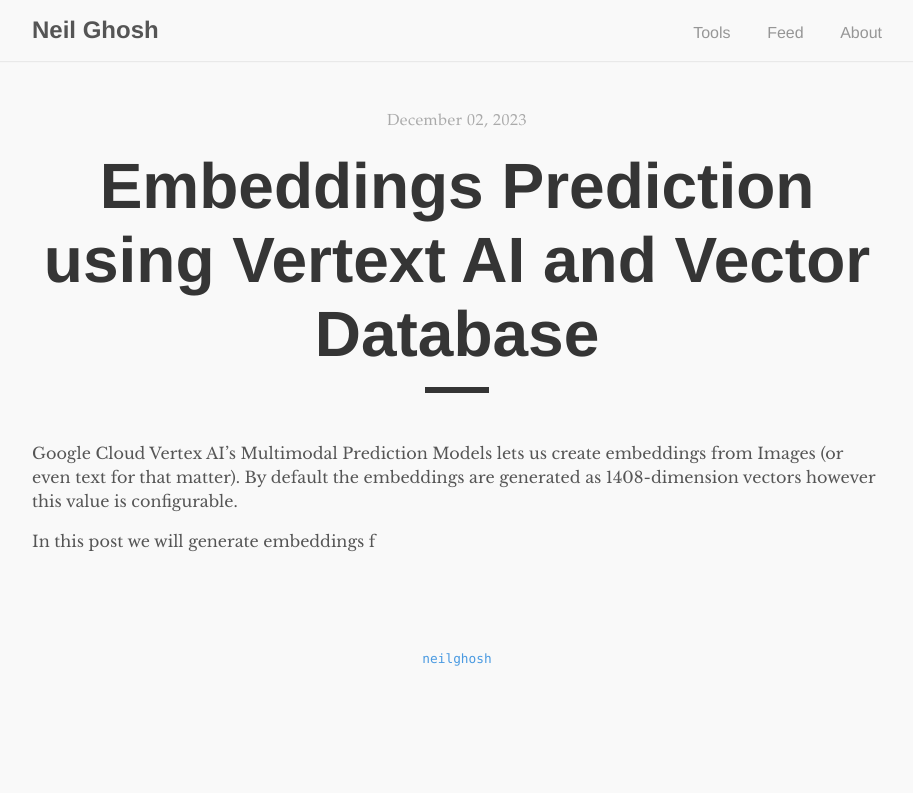
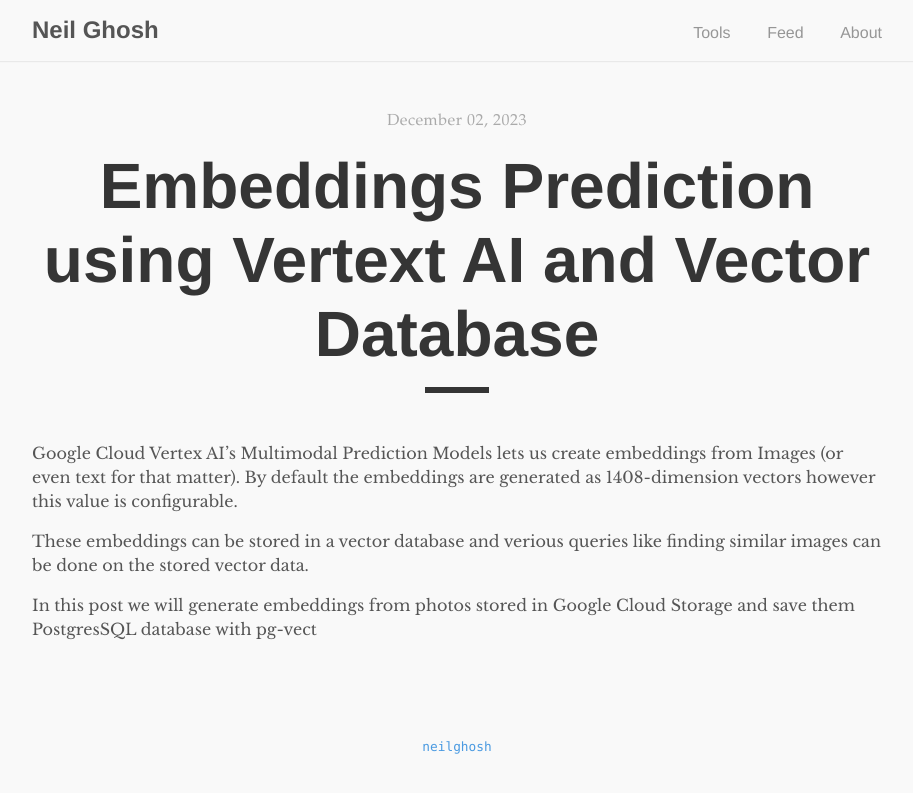
Before and after one commit to neilghosh/neilghosh.github.io, a Jekyll site: the page built from _posts/2023/2023-12-02-embeddings-prediction-using-vertext-ai-and-vector-database.md.md, in a window 1280 px wide. Shown: the top 793 px of the page, without its empty margins (183-1096 px from the left). Built offline with Jekyll 4.4.1, drawn with Linux system fonts in a browser that asks for light colours.

Commit message:
_posts/2023/2023-12-02-embeddings-prediction-using-vertext-ai-and-vector-database.md.md updated from https://stackedit.io/

```diff
--- a/_posts/2023/2023-12-02-embeddings-prediction-using-vertext-ai-and-vector-database.md.md
+++ b/_posts/2023/2023-12-02-embeddings-prediction-using-vertext-ai-and-vector-database.md.md
@@ -5,7 +5,9 @@
 ---
 Google Cloud Vertex AI's Multimodal Prediction Models lets us create embeddings from Images (or even text for that matter). By default the embeddings are generated as 1408-dimension vectors however this value is configurable.
 
-In this post we will generate embeddings f
+These embeddings can be stored in a vector database and verious queries like finding similar images can be done on the stored vector data.
+
+In this post we will generate embeddings from photos stored in Google Cloud Storage and save them PostgresSQL database with pg-vect
 <!--stackedit_data:
-eyJoaXN0b3J5IjpbLTE3MzkyOTcwNyw3NjE4MTAwMDRdfQ==
+eyJoaXN0b3J5IjpbLTkxNzA0NzAwOCw3NjE4MTAwMDRdfQ==
 -->
```
